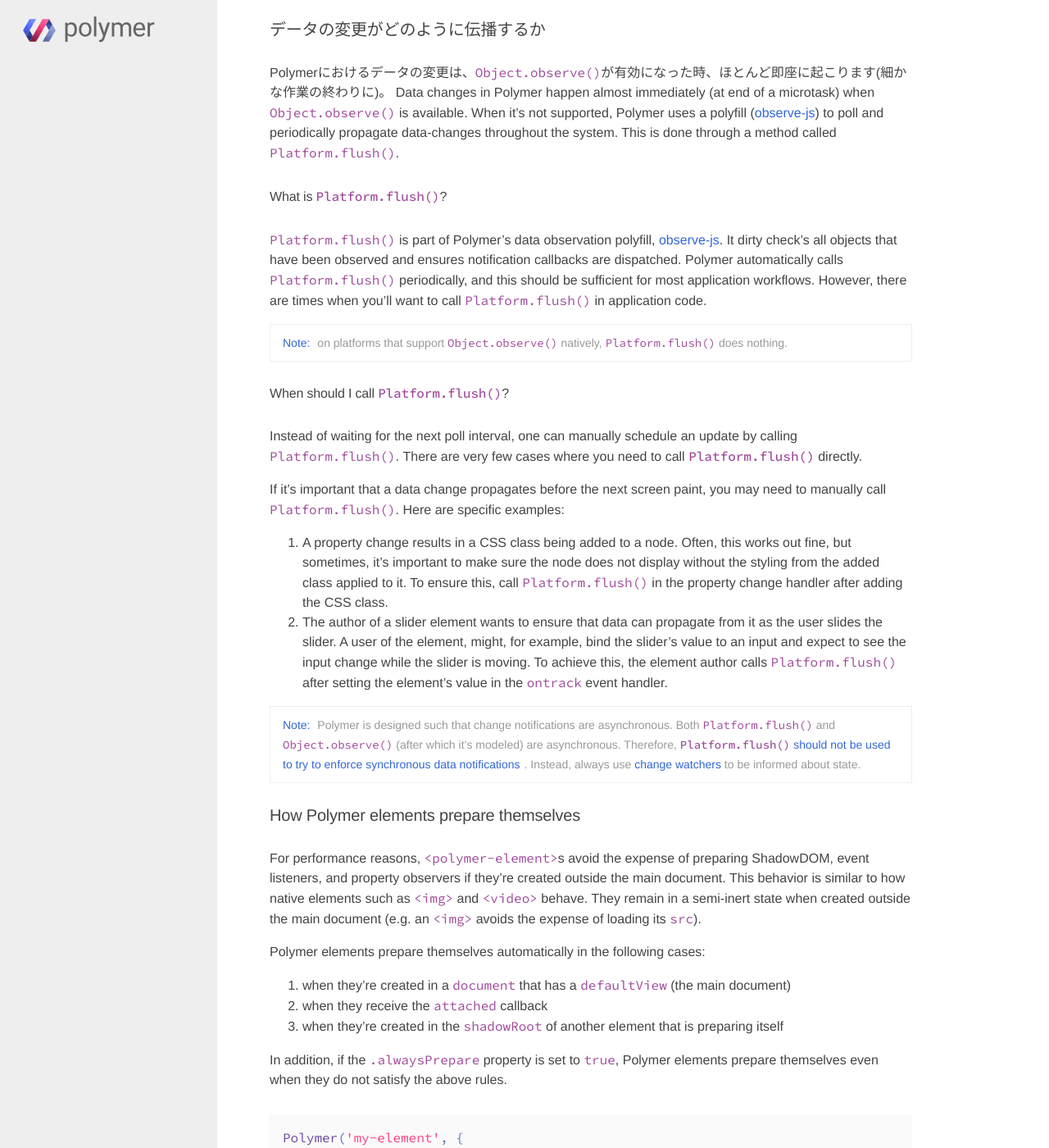
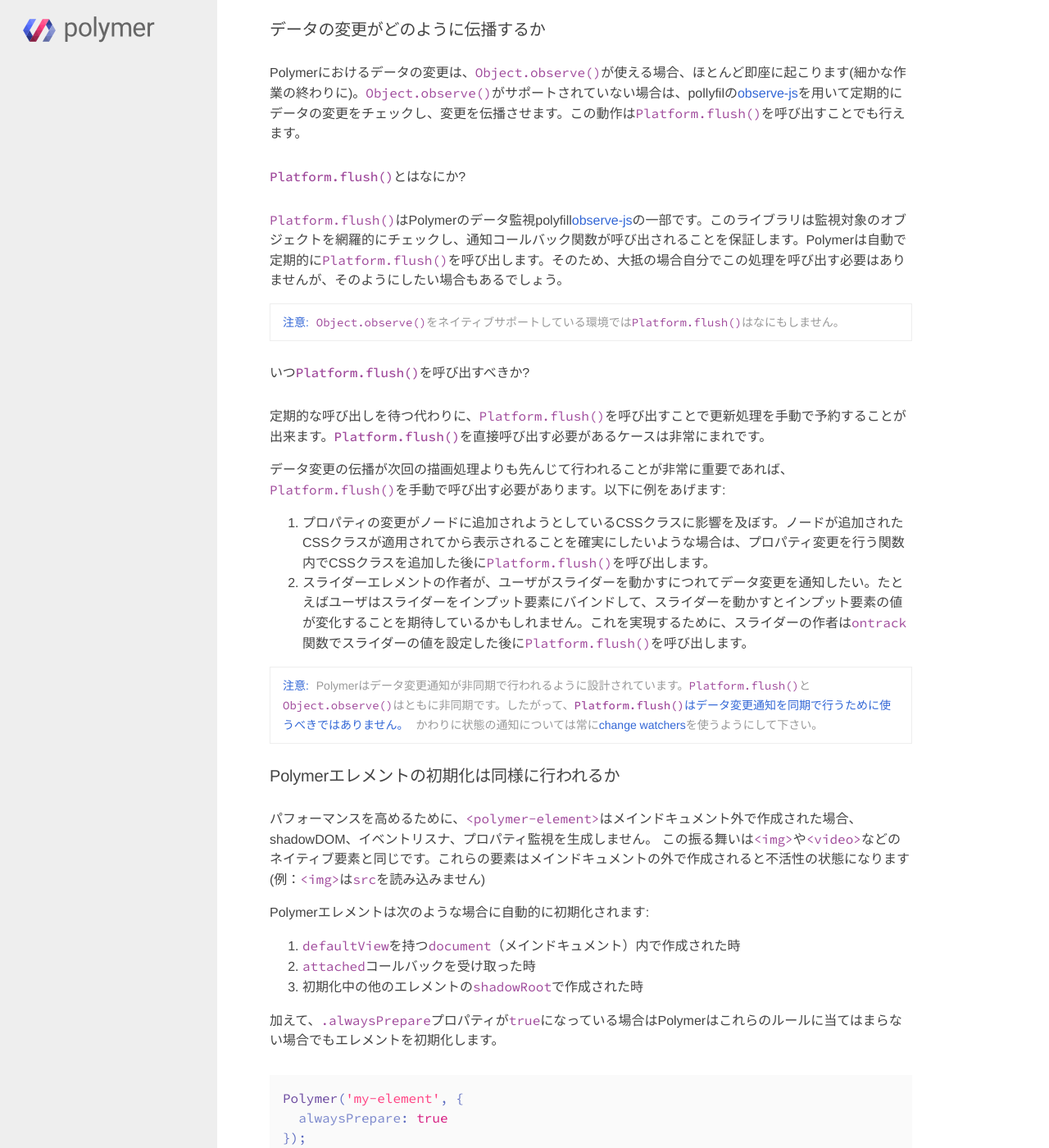
Before and after one commit to craftgear/polymer-docs-ja, a Jekyll site: the page built from docs_ja/docs/polymer/polymer.md, in a window 1280 px wide and 1400 px high, scrolled down 32756 px. Shown: the whole window at 82% size. Built offline with Jekyll 4.4.1, drawn with Linux system fonts in a browser that asks for light colours; some web fonts are replaced; a script that is not in the unit is left out; some of the changed text lies outside the part shown.

Commit message:
done polymer.md

```diff
--- a/docs_ja/docs/polymer/polymer.md
+++ b/docs_ja/docs/polymer/polymer.md
@@ -1091,65 +1091,60 @@ light DOM の子要素が変更された場合にそれを知るには、ノー
 
 ### データの変更がどのように伝播するか {#flush}
 
-{{site.project_title}}におけるデータの変更は、`Object.observe()`が有効になった時、ほとんど即座に起こります(細かな作業の終わりに)。
-Data changes in {{site.project_title}} happen almost immediately (at end of a microtask)
-when `Object.observe()` is available. When it's not supported, {{site.project_title}} uses a polyfill ([observe-js](https://github.com/Polymer/observe-js)) to poll and periodically propagate data-changes throughout the system. This is done through a method called `Platform.flush()`.
+{{site.project_title}}におけるデータの変更は、`Object.observe()`が使える場合、ほとんど即座に起こります(細かな作業の終わりに)。`Object.observe()`がサポートされていない場合は、pollyfilの[observe-js](https://github.com/Polymer/observe-js)を用いて定期的にデータの変更をチェックし、変更を伝播させます。この動作は`Platform.flush()`を呼び出すことでも行えます。
 
-#### What is `Platform.flush()`?
+#### `Platform.flush()`とはなにか?
 
-`Platform.flush()` is part of {{site.project_title}}'s data observation polyfill, [observe-js](https://github.com/Polymer/observe-js). It dirty check's all objects that have been observed and ensures notification callbacks are dispatched. {{site.project_title}} automatically calls `Platform.flush()` periodically, and this should be sufficient for most application workflows. However, there are times when you'll want to call `Platform.flush()` in application code.
+`Platform.flush()`は{{site.project_title}}のデータ監視polyfill[observe-js](https://github.com/Polymer/observe-js)の一部です。このライブラリは監視対象のオブジェクトを網羅的にチェックし、通知コールバック関数が呼び出されることを保証します。{{site.project_title}}は自動で定期的に`Platform.flush()`を呼び出します。そのため、大抵の場合自分でこの処理を呼び出す必要はありませんが、そのようにしたい場合もあるでしょう。
 
-**Note:** on platforms that support `Object.observe()` natively, `Platform.flush()` does nothing.
+**注意:** `Object.observe()`をネイティブサポートしている環境では`Platform.flush()`はなにもしません。
 {: .alert .alert-info }
 
-#### When should I call `Platform.flush()`?
+#### いつ`Platform.flush()`を呼び出すべきか?
 
-Instead of waiting for the next poll interval, one can manually schedule an update by calling `Platform.flush()`. **There are very few cases where you need to call `Platform.flush()` directly.**
+定期的な呼び出しを待つ代わりに、`Platform.flush()`を呼び出すことで更新処理を手動で予約することが出来ます。**`Platform.flush()`を直接呼び出す必要があるケースは非常にまれです。**
 
-If it's important that a data change propagates before the next screen paint, you may
-need to manually call `Platform.flush()`. Here are specific examples:
+データ変更の伝播が次回の描画処理よりも先んじて行われることが非常に重要であれば、`Platform.flush()`を手動で呼び出す必要があります。以下に例をあげます:
 
-1. A property change results in a CSS class being added to a node. Often, this works out fine, but sometimes, it's important to make sure the node does not display without the styling from the added class applied to it. To ensure this, call `Platform.flush()` in the property change handler after adding the CSS class.
-2. The author of a slider element wants to ensure that data can propagate from it as the user slides the slider. A user of the element, might, for example, bind the slider's value to an input and expect to see the input change while the slider is moving. To achieve this, the element author calls `Platform.flush()` after setting the element's value in the `ontrack` event handler.
+1. プロパティの変更がノードに追加されようとしているCSSクラスに影響を及ぼす。ノードが追加されたCSSクラスが適用されてから表示されることを確実にしたいような場合は、プロパティ変更を行う関数内でCSSクラスを追加した後に`Platform.flush()`を呼び出します。
+2. スライダーエレメントの作者が、ユーザがスライダーを動かすにつれてデータ変更を通知したい。たとえばユーザはスライダーをインプット要素にバインドして、スライダーを動かすとインプット要素の値が変化することを期待しているかもしれません。これを実現するために、スライダーの作者は`ontrack`関数でスライダーの値を設定した後に`Platform.flush()`を呼び出します。
 
-**Note:** {{site.project_title}} is designed such that change notifications are asynchronous. Both `Platform.flush()` and `Object.observe()` (after which it's modeled) are asynchronous. Therefore, **`Platform.flush()` should not be used to try to enforce synchronous data notifications**. Instead, always use [change watchers](#change-watchers) to be informed about state.
+**注意:** {{site.project_title}}はデータ変更通知が非同期で行われるように設計されています。`Platform.flush()`と`Object.observe()`はともに非同期です。したがって、**`Platform.flush()`はデータ変更通知を同期で行うために使うべきではありません。** かわりに状態の通知については常に[change watchers](#change-watchers)を使うようにして下さい。
 {: .alert .alert-info }
 
-### How {{site.project_title}} elements prepare themselves {#prepare}
+### {{site.project_title}}エレメントの初期化は同様に行われるか {#prepare}
 
-For performance reasons, `<polymer-element>`s avoid the expense of preparing ShadowDOM, event listeners, and property observers if they're created outside the main document.
-This behavior is similar to how native elements such as `<img>` and `<video>` behave.
-They remain in a semi-inert state when created outside the main document (e.g. an `<img>` avoids the expense of loading its `src`).
+パフォーマンスを高めるために、`<polymer-element>`はメインドキュメント外で作成された場合、shadowDOM、イベントリスナ、プロパティ監視を生成しません。
+この振る舞いは`<img>`や`<video>`などのネイティブ要素と同じです。これらの要素はメインドキュメントの外で作成されると不活性の状態になります(例：`<img>`は`src`を読み込みません)
 
-{{site.project_title}} elements prepare themselves automatically in the following cases:
+{{site.project_title}}エレメントは次のような場合に自動的に初期化されます:
 
-1. when they're created in a `document` that has a `defaultView` (the main document)
-2. when they receive the `attached` callback
-3. when they're created in the `shadowRoot` of another element that is preparing itself
+1. `defaultView`を持つ`document`（メインドキュメント）内で作成された時
+2. `attached`コールバックを受け取った時
+3. 初期化中の他のエレメントの`shadowRoot`で作成された時
 
-In addition, if the `.alwaysPrepare` property is set to `true`, {{site.project_title}} elements
-prepare themselves even when they do not satisfy the above rules.
+加えて、`.alwaysPrepare`プロパティが`true`になっている場合は{{site.project_title}}はこれらのルールに当てはまらない場合でもエレメントを初期化します。
 
     Polymer('my-element', {
       alwaysPrepare: true
     });
 
-**Note:** an element's [`ready()` lifecycle callback](#lifecyclemethods) is called after an element has been prepared. Use `ready()` to know when an element is done initializing itself.
+**注意:** エレメントの[`ready()` lifecycle callback](#lifecyclemethods)はエレメントの初期化が終わったあとに呼び出されます。エレメントの初期化が終わったかどうかを知るには`ready()`を使って下さい。
 {: .alert .alert-success }
 
-### Resolving paths of sibling elements {#resolvepath}
+### 兄弟要素のパスを解決する {#resolvepath}
 
-For the general case of element re-use and sharing, URLs in HTML Imports are meant to be relative to the location of the import. The majority of the time, the browser takes care of this for you.
+エレメントの再利用と共有のために、HTMLインポートのURLはインポートが呼び出された場所に対する相対パスを意味します。大抵の場合ブラウザがパスの解釈を行います。
 
-However, JavaScript doesn't have a notion of a local import. Therefore, {{site.project_title}} provides a `resolvePath()` utility for converting paths relative to the import to paths relative to the document.
+しかし、JavaScriptにはローカルインポート記法がありません。したがって、{{site.project_title}} には`resolvePath()`ユーティリティがあり、このユーティリティは相対パスをインポートが実行されたドキュメントに対する相対パスに変換します。
 
-For example: If you know your import is in a folder containing a resource (e.g `x-foo.png`), you can get a path to `x-foo.png` which will work relative to the main document by calling `this.resolvePath('x-foo.png')`.
+例えば、インポート対象のエレメントが`x-foo.png`というリソースのあるフォルダにある場合、メインドキュメントから`x-foo.png`への相対パスを、`this.resolvePath('x-foo.png')`を呼び出すことで得られます。
 
-Visually, this might look like the following:
+図で示すとこれは次のようになります:
 
     index.html
     components/x-foo/
       x-foo.html
       x-foo.png
 
-At an element level, where `this` refers to an instance of an `x-foo` created by `index.html`, `this.resolvePath('x-foo.png') === 'components/x-foo/x-foo.png'`.
+`index.html`内で作成された`x-foo`のインスタンスないでは、`this`は`x-foo`自身を参照するので、`this.resolvePath('x-foo.png') === 'components/x-foo/x-foo.png'`になります。
```
